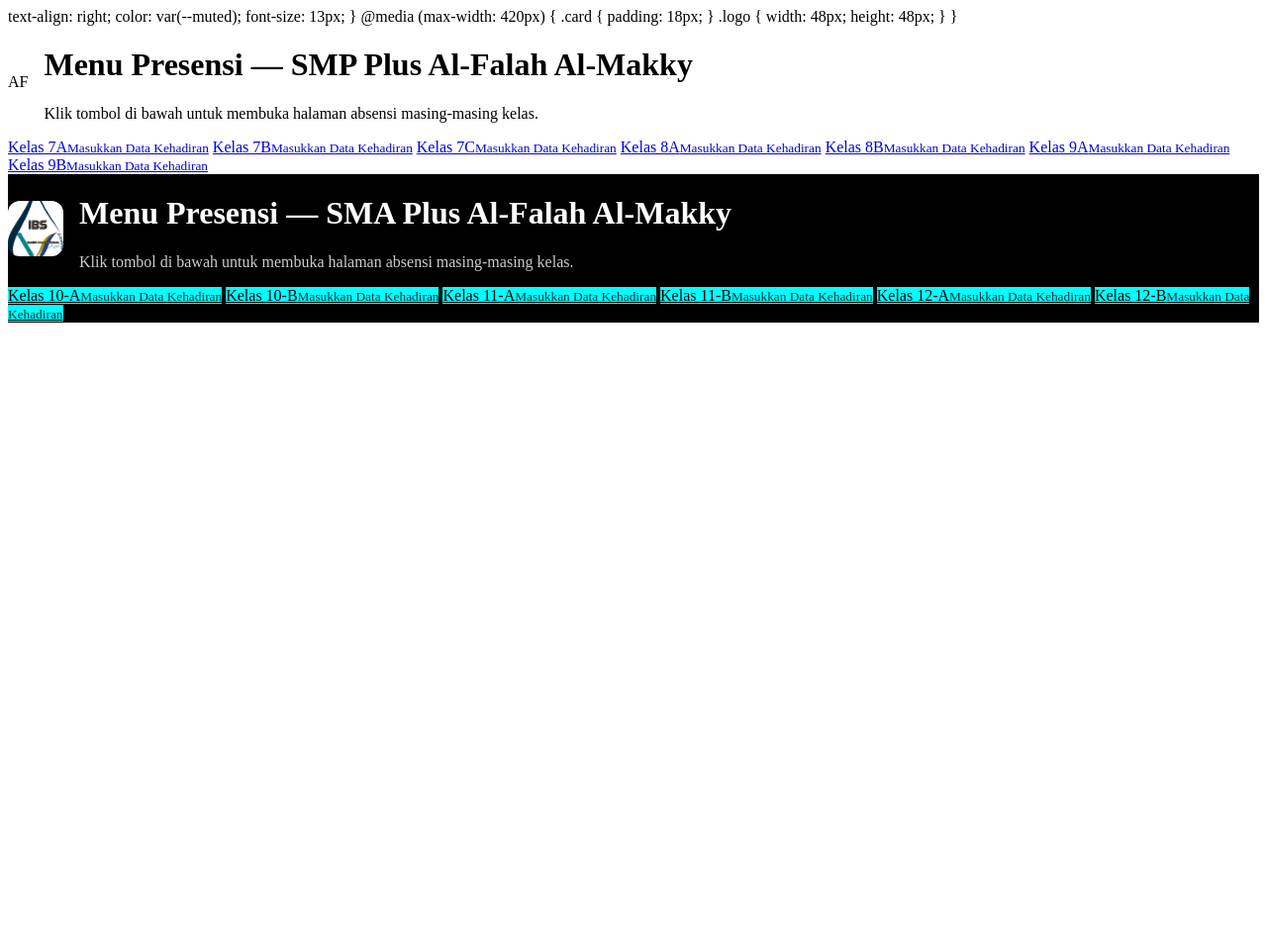
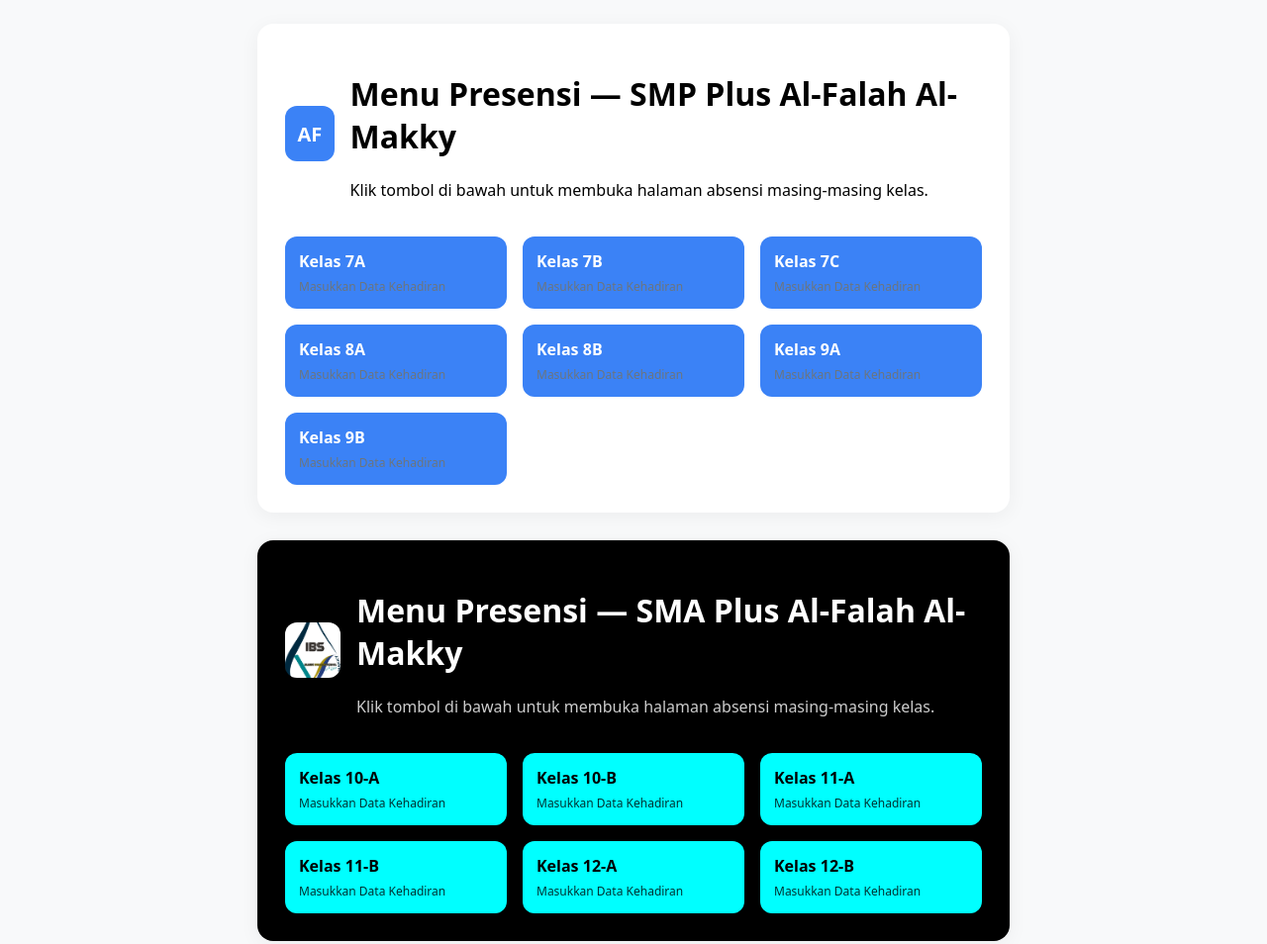
Before and after one commit to alfalahalmakky91/absensi, a plain HTML site: page index.html in a window 1280 px wide. Shown: the whole page at 99% size. Before the commit the page ends 800 px from the top, so only its background shows below. Drawn offline with Linux system fonts and the light colour scheme.

Commit message:
Update index.html

```diff
--- a/index.html
+++ b/index.html
@@ -1,9 +1,87 @@
 <!doctype html>
+<html lang="id">
+<head>
+<meta charset="utf-8" />
+<meta name="viewport" content="width=device-width, initial-scale=1" />
+<title>Menu Presensi</title>
+
+<style>
+:root {
+  --bg: #f8f9fa;
+  --card: #ffffff;
+  --text: #222;
+  --muted: #6c757d;
+  --primary: #3b82f6;
+}
+
+body {
+  background: var(--bg);
+  font-family: system-ui, sans-serif;
+  margin: 0;
+  padding: 24px;
+  display: flex;
+  justify-content: center;
+}
+
+.wrap { max-width: 760px; width: 100%; }
+
+.card {
+  background: var(--card);
+  border-radius: 16px;
+  padding: 28px;
+  box-shadow: 0 4px 20px rgba(0,0,0,0.05);
+  margin-bottom: 28px;
+}
+
+.logo {
+  width: 56px;
+  height: 56px;
+  background: var(--primary);
+  color: #fff;
+  border-radius: 12px;
+  display: flex;
+  align-items: center;
+  justify-content: center;
+  font-weight: bold;
+  font-size: 20px;
+}
+
+.grid {
+  display: grid;
+  grid-template-columns: repeat(auto-fit, minmax(180px, 1fr));
+  gap: 16px;
+  margin-top: 20px;
+}
+
+a.btn {
+  padding: 14px;
+  background: var(--primary);
+  border-radius: 12px;
+  text-decoration: none;
+  color: #fff;
+  font-weight: 600;
+  transition: 0.2s;
+}
+
+a.btn:hover {
+  transform: translateY(-4px);
+  box-shadow: 0 10px 20px rgba(59,130,246,0.2);
+}
+
+a.btn small {
+  display: block;
+  color: var(--muted);
+  font-weight: 500;
+  margin-top: 6px;
+  font-size: 12px;
+}
+
+footer {
+  margin-top: 18px;
   text-align: right;
   color: var(--muted);
   font-size: 13px;
 }
-
 
 @media (max-width: 420px) {
   .card { padding: 18px; }
@@ -14,7 +92,6 @@ font-size: 13px;
 <body>
 <div class="wrap">
 
-
 <!-- ====== CARD SMP ====== -->
 <main class="card" role="main">
 <header style="display:flex; align-items:center; gap:16px;">
@@ -24,7 +101,6 @@ font-size: 13px;
     <p class="desc">Klik tombol di bawah untuk membuka halaman absensi masing‑masing kelas.</p>
   </div>
 </header>
-
 
 <section class="grid" aria-label="Tautan absensi kelas">
   <a class="btn" href="https://alfalahalmakky91.github.io/absensi-SMP-Plus-7-A/">Kelas 7A<small>Masukkan Data Kehadiran</small></a>
@@ -38,8 +114,6 @@ font-size: 13px;
 </main>
 
 
-
-
 <!-- ====== CARD SMA ====== -->
 <main class="card" role="main" style="background:#000; color:#fff;">
 <header style="display:flex; align-items:center; gap:16px;">
@@ -47,13 +121,11 @@ font-size: 13px;
     <img src="https://raw.githubusercontent.com/alfalahalmakky91/absensi/main/LOGO%202%20-%20SMA.JPG" alt="Logo SMA" style="width:56px; height:56px; border-radius:12px; object-fit:cover;">
   </div>
 
-
   <div>
     <h1 style="color:#fff;">Menu Presensi — SMA Plus Al-Falah Al-Makky</h1>
     <p class="desc" style="color:#ccc;">Klik tombol di bawah untuk membuka halaman absensi masing-masing kelas.</p>
   </div>
 </header>
-
 
 <section class="grid">
   <a class="btn" style="background:#00ffff; color:#000;" href="https://alfalahalmakky91.github.io/absensi-SMA-Plus-10-A/">Kelas 10-A<small style="color:#003333;">Masukkan Data Kehadiran</small></a>
@@ -65,7 +137,7 @@ font-size: 13px;
 </section>
 </main>
 
-
 </div>
 </body>
+<!-- fixed structure inserted -->
 </html>
```
Lines whose indentation alone changed are shown as unchanged.
